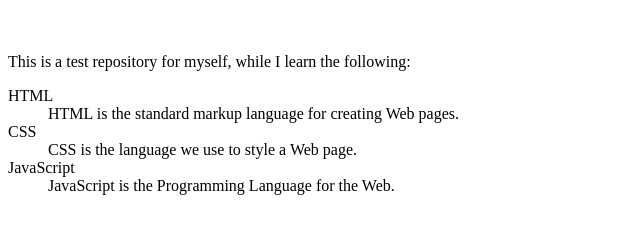
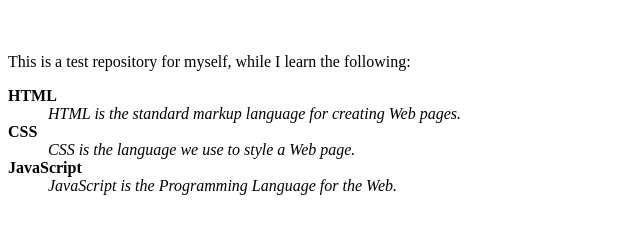
Before and after one commit to alief-herman/property-taste-corporate, a plain HTML site: page index.html in a window 1280 px wide. Shown: the part 61-294 px from the top of the page, without its empty margins (0-640 px from the left). Drawn offline with Linux system fonts and the light colour scheme; files that its build step writes are made by us from their sources; files whose address does not match are found by name.

Commit message:
bold and itialic

```diff
--- a/index.html
+++ b/index.html
@@ -12,12 +12,12 @@
         <p>This is a test repository for myself, while I learn the following:</p>
         <!-- Detailed List -->
             <dl>
-                <dt>HTML</dt>
-                 <dd>HTML is the standard markup language for creating Web pages.</dd>
-                <dt>CSS</dt>
-                 <dd>CSS is the language we use to style a Web page.</dd>
-                <dt>JavaScript</dt>
-                 <dd>JavaScript is the Programming Language for the Web.</dd>
+                <dt><b>HTML</b></dt>
+                 <dd><i>HTML is the standard markup language for creating Web pages.</i></dd>
+                <dt><b>CSS</b></dt>
+                 <dd><i>CSS is the language we use to style a Web page.</i></dd>
+                <dt><b>JavaScript</b></dt>
+                 <dd><i>JavaScript is the Programming Language for the Web.</i></dd>
             </dl>
     </body>
 </html>
```
